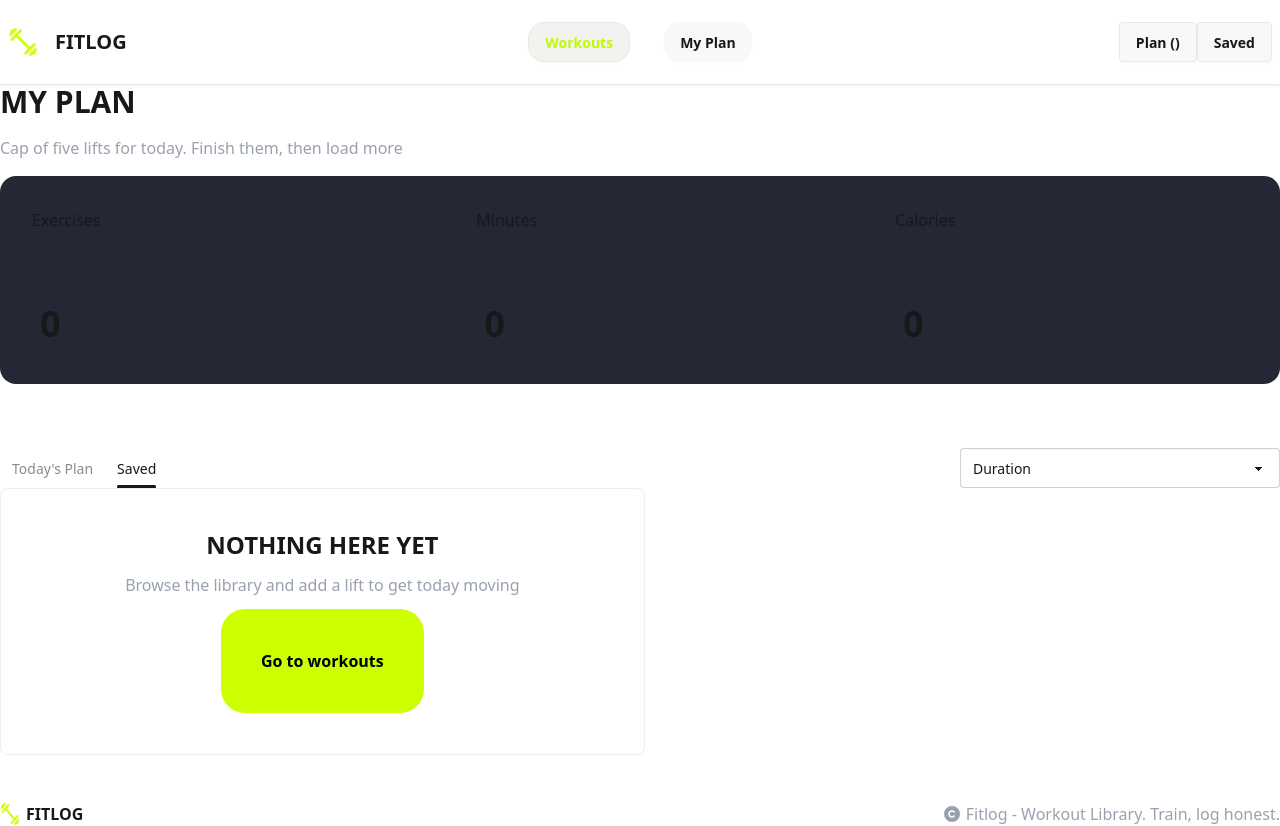
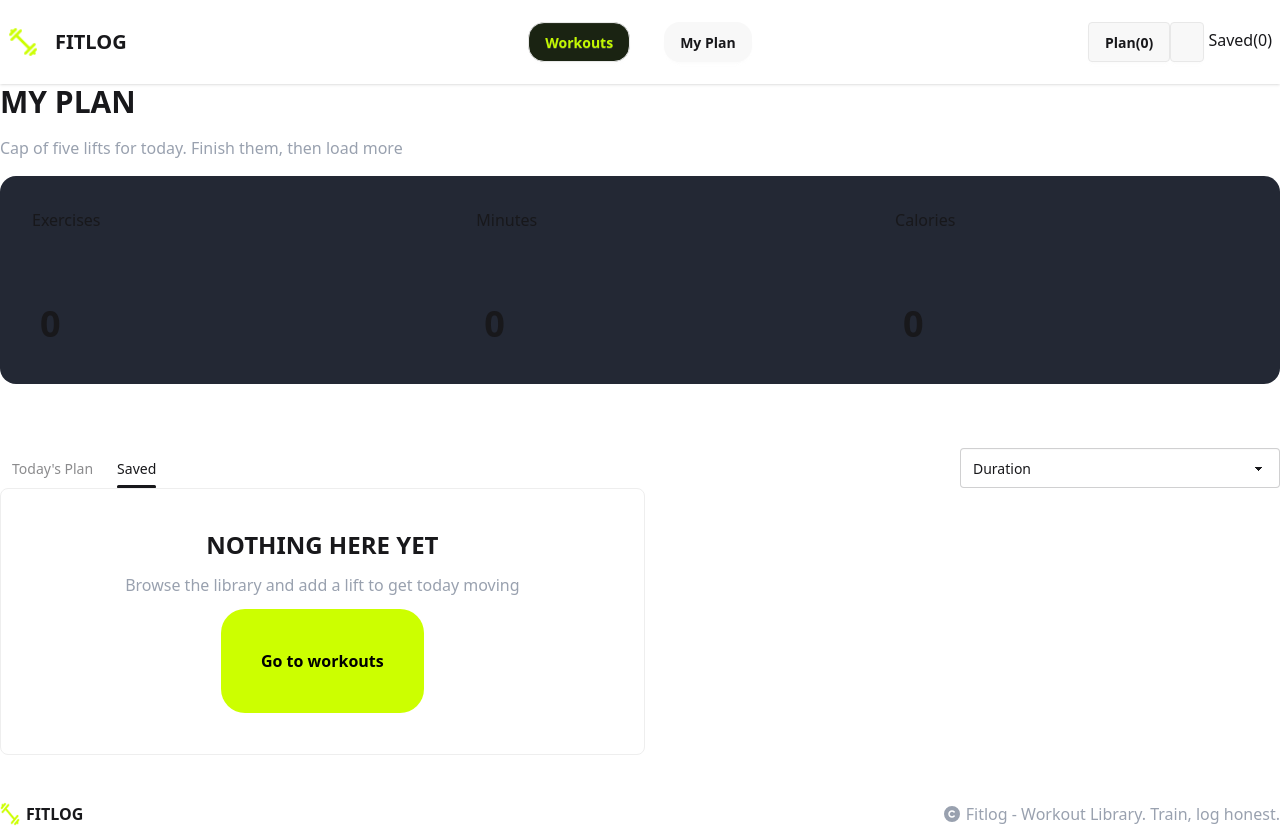
Before and after one commit to Iqbalsami12/my-fit-log, a Next.js app: page /myPlan in a window 1280 px wide. Built offline with nearby package versions, Linux system fonts and the light colour scheme.

Commit message:
fixed errors

```diff
--- a/src/app/myPlan/page.tsx
+++ b/src/app/myPlan/page.tsx
@@ -8,7 +8,7 @@ import ListCards from './ListCards';
 const PlannedPage = () => {
 
     const[sortBy, setSortBy] = useState<`Duration`| `Calories` | `Rating`>(`Duration`);
-    const [tabActive, setTabActive] =useState<'plan' | 'saved'>('plan')
+    const [tabActive] =useState<'plan' | 'saved'>('plan')
 
     const { plannedWorkouts, setPlannedWorkouts, savedWorkouts, setSavedWorkouts } = useContext(WorkoutContext) as {
         plannedWorkouts: IWorkout[];
@@ -122,7 +122,7 @@ const PlannedPage = () => {
 
                 <select value={sortBy}
                 onChange={(e) => setSortBy(e.target.value as `Duration` | `Calories` | `Rating`)}
-                defaultValue="Pick a color" className="select">
+                className="select">
                     <option value="" disabled>Sort By</option>
                     <option>Duration</option>
                     <option>Calories</option>
--- a/src/app/workouts/[id]/page.tsx
+++ b/src/app/workouts/[id]/page.tsx
@@ -15,7 +15,7 @@ interface IWorkoutDetailsProps{
 const getExercises = async()=>{
     const response = await fetch('https://api.abcz.workers.dev/api/fitlog')
 
-    const data =  response.json()
+    const data = await response.json()
     return data
 }
 
--- a/src/common/NavButtons.tsx
+++ b/src/common/NavButtons.tsx
@@ -14,7 +14,7 @@ const NavButtons = () => {
 
 
         <button onClick={() => handleNavButtons("Workouts")}
-                type="submit" className={`${navButtons=== "Workouts" ? 'btn bg-[#f2f3ef] text-[#C2F800]' : ""} btn rounded-2xl`}> Workouts</button>
+                type="submit" className={`${navButtons=== "Workouts" ? 'btn bg-[#1A2312] text-[#C2F800]' : ""} btn rounded-2xl`}> Workouts</button>
 
 
         </Link>
@@ -23,7 +23,7 @@ const NavButtons = () => {
         <li>
             <Link href='/myPlan'>
             <button onClick={() => handleNavButtons("My Plan")}
-                type="submit" className={`${navButtons=== "My Plan" ? 'btn bg-[#f2f3ef] text-[#C2F800]' : ""} border-0 btn rounded-2xl`}> My Plan</button>
+                type="submit" className={`${navButtons=== "My Plan" ? 'btn bg-[#1A2312] text-[#C2F800]' : ""} border-0 btn rounded-2xl`}> My Plan</button>
 
             </Link>
             </li>
--- a/src/common/Navbar.tsx
+++ b/src/common/Navbar.tsx
@@ -1,12 +1,19 @@
+'use client'
 import Image from 'next/image';
-import React from 'react';
+import React, { useContext } from 'react';
 import NavButtons from './NavButtons';
+import { WorkoutContext } from '@/context/WorkoutContext';
+import { IWorkout } from '@/workoutTypes';
+import Link from 'next/link';
 
 
 
 const Navbar = () => {
 
-
+   const {plannedWorkouts, savedWorkouts} = useContext(WorkoutContext) as {
+    plannedWorkouts: IWorkout[]
+    savedWorkouts: IWorkout[]
+   }
 
     const links = <>
         <NavButtons></NavButtons>
@@ -39,8 +46,9 @@ const Navbar = () => {
                 </ul>
             </div>
             <div className="navbar-end">
-                <a className="btn">Plan () </a>
-                <a className="btn">Saved</a>
+                <Link href='/myPlan'><button className="btn">Plan({plannedWorkouts.length})</button></Link>
+
+                <Link href='/myPlan'><button className="btn"></button> Saved({savedWorkouts.length})</Link>
             </div>
         </div>
     );
--- a/src/common/addOrSaved.tsx
+++ b/src/common/addOrSaved.tsx
@@ -15,7 +15,12 @@ const AddOrSaved = ({workout}: {workout:IWorkout}) => {
         savedWorkouts,
          setSavedWorkouts
 
-    } = useContext(WorkoutContext)
+    } = useContext(WorkoutContext) as {
+        plannedWorkouts: IWorkout[];
+        setPlannedWorkouts: React.Dispatch<React.SetStateAction<IWorkout[]>>;
+        savedWorkouts: IWorkout[];
+        setSavedWorkouts: React.Dispatch<React.SetStateAction<IWorkout[]>>;
+    }
 
     const [addedOrSaved, setAddedOrSaved] = useState("Add to today's plan")
 
```
